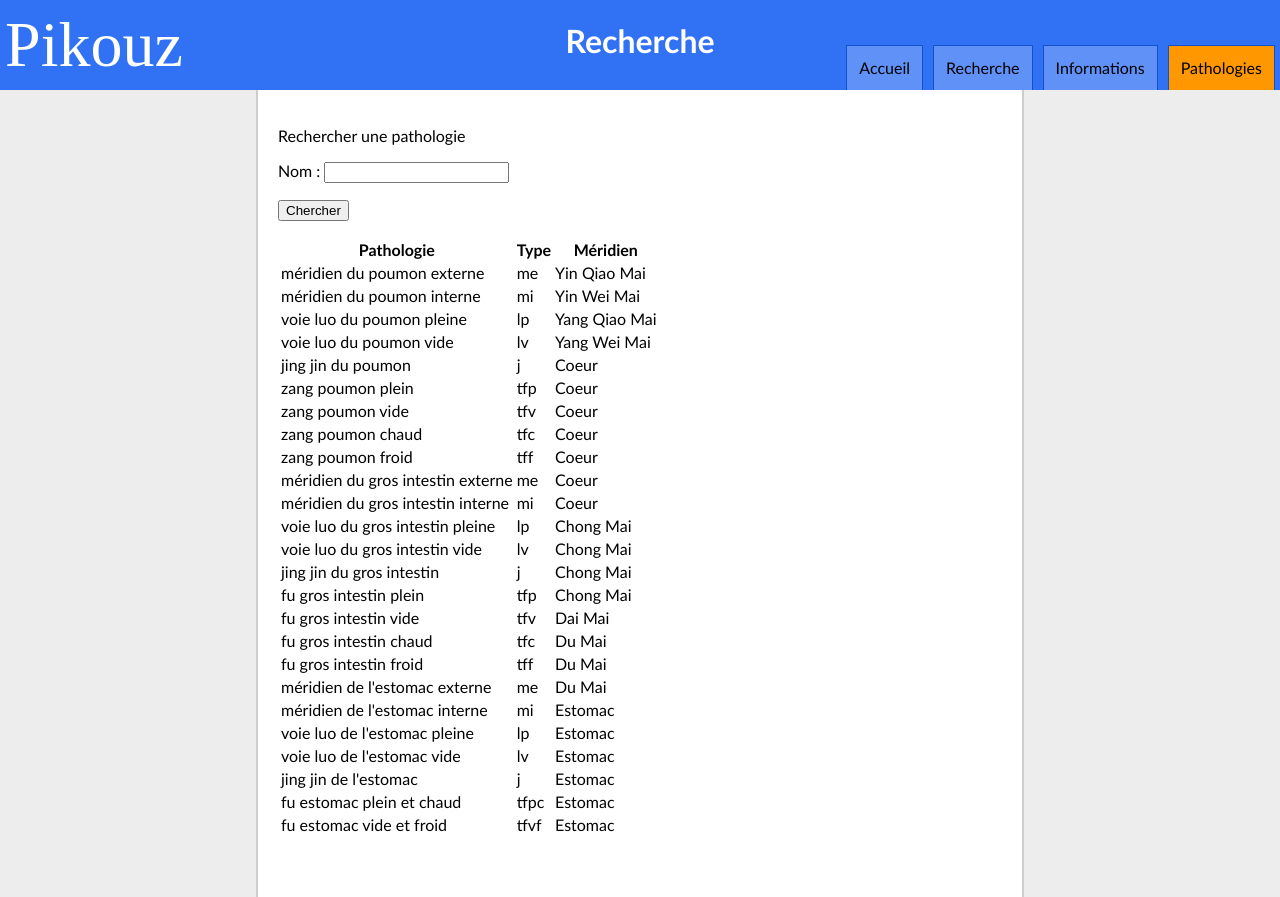
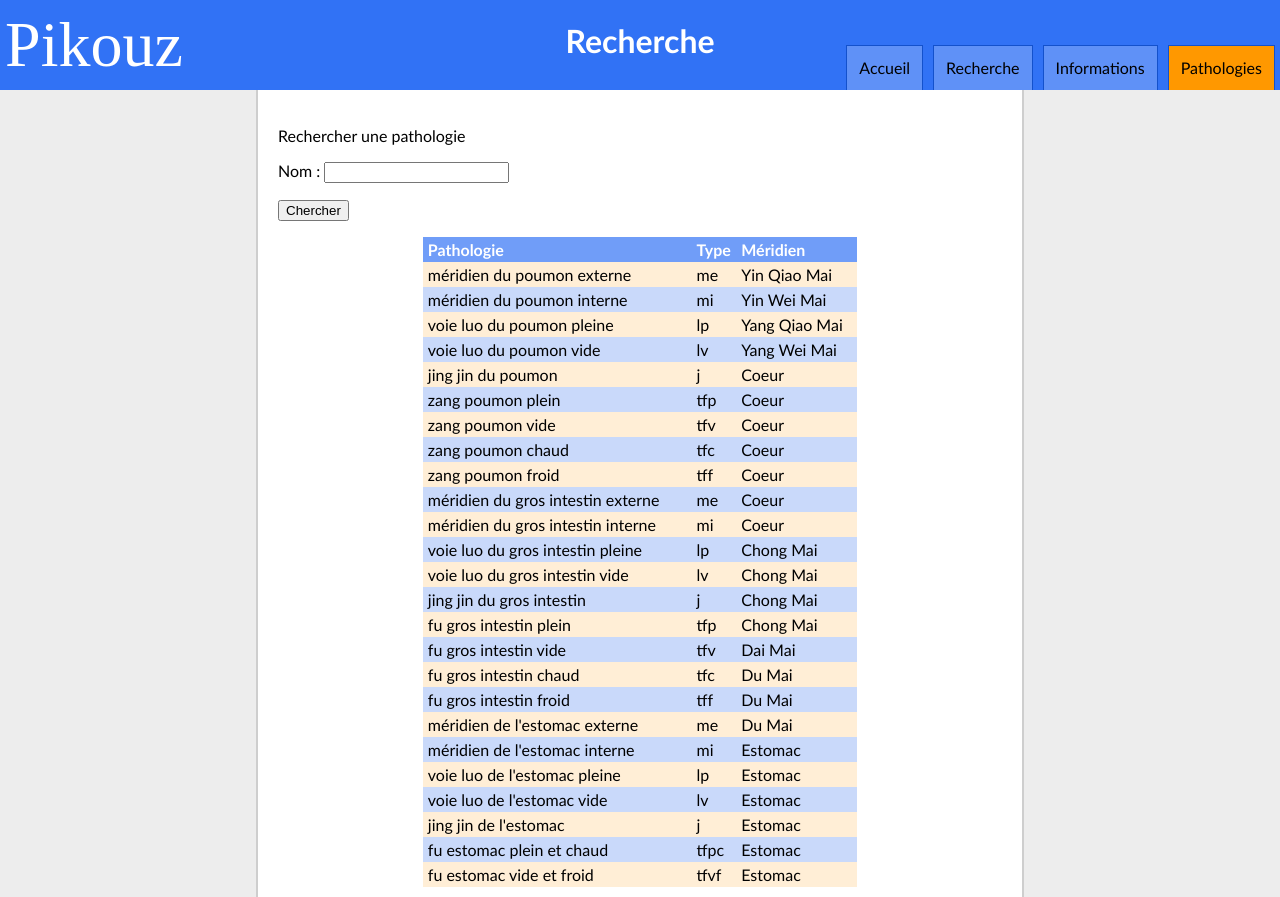
Before and after one commit to sprietNathanael/CPE_4_projet_TLI, a PHP site: page /diseases.php in a window 1280 px wide. Run offline with PHP 8.4, Linux system fonts and the light colour scheme; data that the repository does not hold is empty.

Commit message:
Enhance the diseases list style

```diff
--- /dev/null
+++ b/src/assets/css/diseases.css
@@ -0,0 +1,25 @@
+table
+{
+    width: 100%;
+    border-spacing: 0px;
+    padding: 0 20%;
+}
+
+td, th
+{
+    text-align: left;
+    padding: 3px 0px 3px 5px;
+}
+
+thead{
+    background-color: #3172f5b0;
+    color: #FFFFFF;
+}
+
+tbody tr:nth-child(even) {
+    background-color: #5286ef4f;
+}
+
+tbody tr:nth-child(odd) {
+    background-color: #ff980029;
+}
--- a/src/diseases.php
+++ b/src/diseases.php
@@ -53,4 +53,5 @@ $diseases = array(
 $smarty = new Smarty();
 $smarty->assign('diseases', $diseases);
 $smarty->assign('currentPage', "pathologies");
+$smarty->assign('stylesheets', ["diseases.css"]);
 $smarty->display("diseases.tpl");
--- a/src/diseases.tpl
+++ b/src/diseases.tpl
@@ -2,6 +2,7 @@
 {block name=title}Recherche{/block}
 {block name=content}
 
+<aside>
     <form id="search_form" action="search" method="post">
         <p>Rechercher une pathologie</p>
         <p>
@@ -12,6 +13,7 @@
             <button type="submit">Chercher</button>
         </p>
     </form>
+</aside>
 <main>
     <table>
         <thead>
```
Lines whose indentation alone changed are shown as unchanged.
